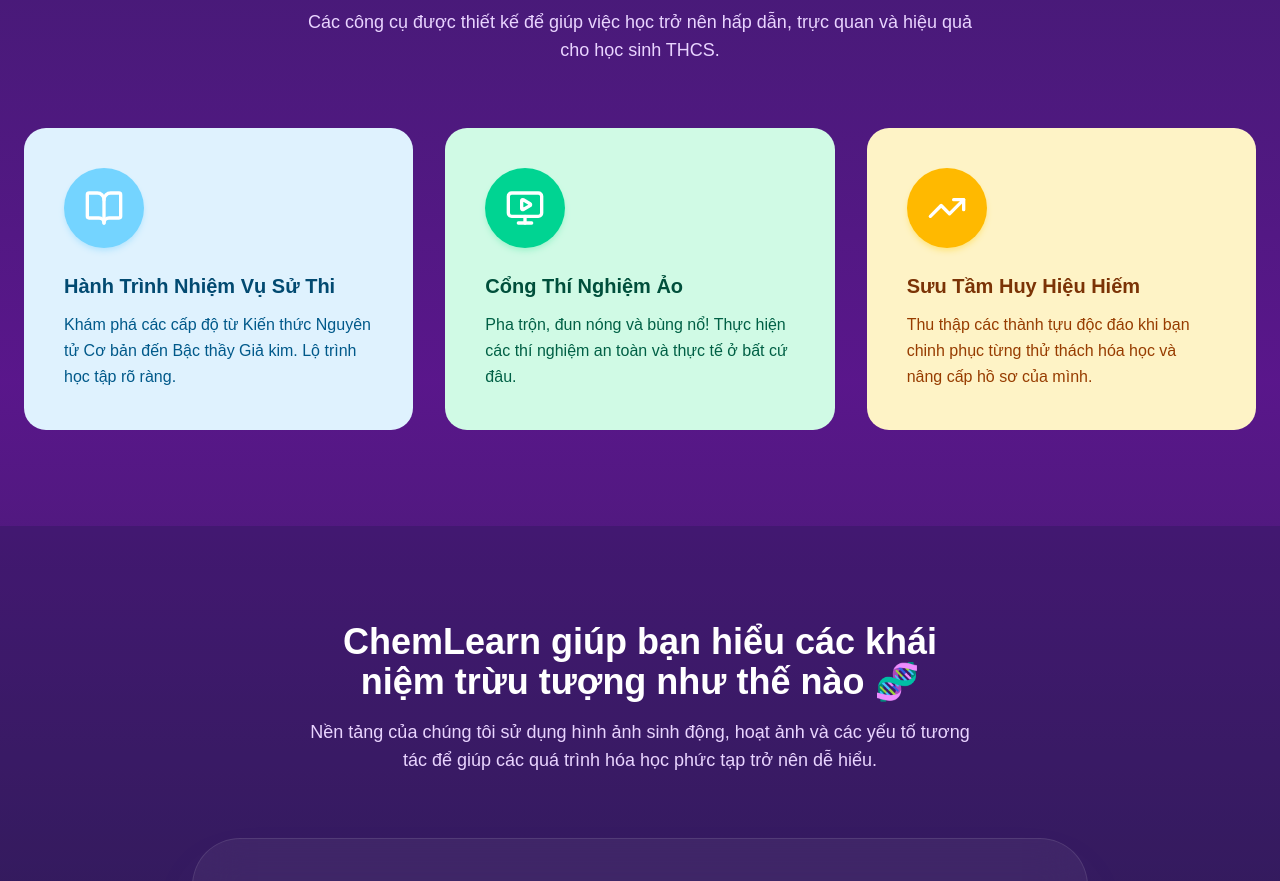
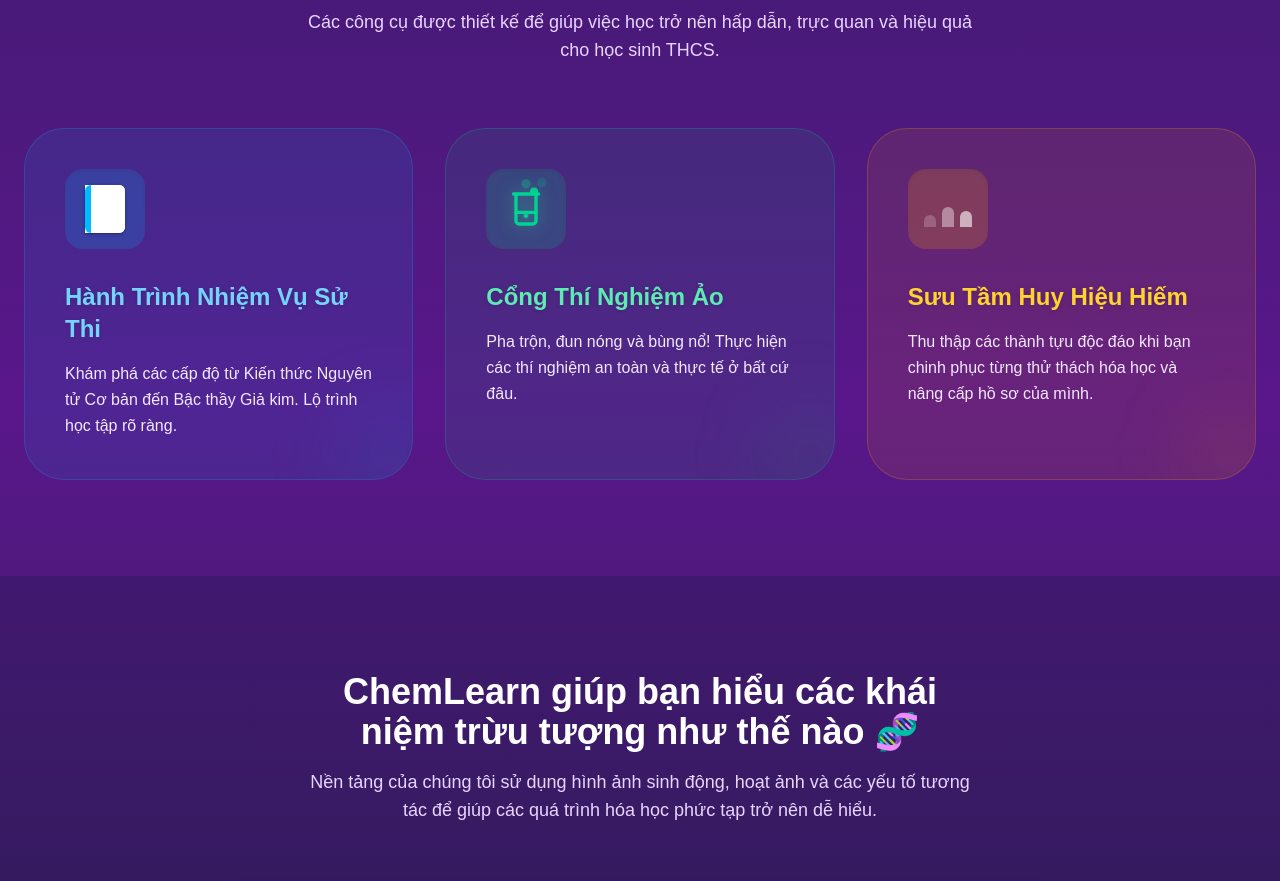
Before and after one commit to PhuNguyen12345/ChemLearn-FE, a React (Vite) app: page / in a window 1280 px wide. Shown: the part 1000-1881 px from the top of the page. Built offline with nearby package versions, Linux system fonts and the light colour scheme.

Commit message:
Refined background and cards.

```diff
--- a/src/pages/LandingPage.jsx
+++ b/src/pages/LandingPage.jsx
@@ -22,6 +22,22 @@
 import useLanguageStore from '../stores/useLanguageStore';
 import { translations } from '../lib/translations';
 
+const featureStyles = `
+@keyframes bubble-rise {
+  0% { transform: translateY(0) scale(0.5); opacity: 0; }
+  20% { opacity: 1; }
+  80% { opacity: 1; }
+  100% { transform: translateY(-40px) scale(1.2); opacity: 0; }
+}
+@keyframes bar-grow {
+  from { height: 20%; }
+  to { height: var(--target-height); }
+}
+.perspective-1000 { perspective: 1000px; }
+.preserve-3d { transform-style: preserve-3d; }
+.backface-hidden { backface-visibility: hidden; }
+`;
+
 const LandingPage = () => {
   const { language, setLanguage } = useLanguageStore();
   const t = translations[language];
@@ -37,6 +53,7 @@
 
   return (
     <div className="min-h-screen bg-gradient-to-b from-indigo-950 via-purple-900 to-slate-900 font-sans text-white selection:bg-purple-500/30 overflow-x-hidden">
+      <style>{featureStyles}</style>
 
       {/* 1. Top Navigation */}
       <nav className="fixed top-0 left-0 right-0 z-50 bg-indigo-950/50 backdrop-blur-md border-b border-white/10 shadow-lg">
@@ -209,37 +226,69 @@
             </div>
 
             <div className="grid md:grid-cols-3 gap-8">
-              {/* Feature 1 — Curriculum */}
-              <div className="bg-sky-100 text-sky-900 rounded-3xl p-10 hover:shadow-xl hover:shadow-sky-200/60 hover:-translate-y-2 transition-all duration-300">
-                <div className="w-20 h-20 rounded-full bg-sky-300 flex items-center justify-center mb-6 shadow-md shadow-sky-200">
-                  <BookOpen className="w-10 h-10 text-white" />
+              {/* Feature 1 — Curriculum (Flipping Pages) */}
+              <div className="group relative bg-sky-500/10 border border-sky-400/20 text-white rounded-[2.5rem] p-10 hover:shadow-2xl hover:shadow-sky-500/20 hover:-translate-y-2 transition-all duration-500 overflow-hidden">
+                <div className="w-20 h-20 rounded-2xl bg-sky-500/20 flex items-center justify-center mb-8 shadow-inner perspective-1000">
+                  <div className="relative w-10 h-12 preserve-3d transition-transform duration-700 group-hover:rotate-y-[-30deg]">
+                    {/* Spine */}
+                    <div className="absolute left-0 top-0 bottom-0 w-1.5 bg-sky-400 rounded-l-sm z-30 shadow-sm" />
+                    {/* Pages */}
+                    <div className="absolute inset-0 bg-white rounded-r-sm origin-left transition-transform duration-500 group-hover:rotate-y-[-140deg] z-20 shadow-sm" />
+                    <div className="absolute inset-0 bg-sky-100 rounded-r-sm origin-left transition-transform duration-700 group-hover:rotate-y-[-110deg] z-10 shadow-sm" />
+                    <div className="absolute inset-0 bg-sky-200 rounded-r-sm origin-left transition-transform duration-300 group-hover:rotate-y-[-80deg] z-0 shadow-sm" />
+                    {/* Back cover */}
+                    <div className="absolute inset-0 bg-sky-600 rounded-r-sm" />
+                  </div>
                 </div>
-                <h3 className="text-xl font-extrabold mb-3">{t.features.curriculumTitle}</h3>
-                <p className="leading-relaxed text-sky-800">
+                <h3 className="text-2xl font-black mb-4 text-sky-300 drop-shadow-sm">{t.features.curriculumTitle}</h3>
+                <p className="leading-relaxed text-purple-100 font-medium">
                   {t.features.curriculumDesc}
                 </p>
+                {/* Decorative blob */}
+                <div className="absolute -bottom-6 -right-6 w-24 h-24 bg-sky-500/10 rounded-full blur-2xl group-hover:bg-sky-500/20 transition-colors" />
               </div>
 
-              {/* Feature 2 — Simulations */}
-              <div className="bg-emerald-100 text-emerald-900 rounded-3xl p-10 hover:shadow-xl hover:shadow-emerald-200/60 hover:-translate-y-2 transition-all duration-300">
-                <div className="w-20 h-20 rounded-full bg-emerald-400 flex items-center justify-center mb-6 shadow-md shadow-emerald-200">
-                  <MonitorPlay className="w-10 h-10 text-white" />
+              {/* Feature 2 — Simulations (Tipping Beaker & Bubbles) */}
+              <div className="group relative bg-emerald-500/10 border border-emerald-400/20 text-white rounded-[2.5rem] p-10 hover:shadow-2xl hover:shadow-emerald-500/20 hover:-translate-y-2 transition-all duration-500 overflow-hidden">
+                <div className="w-20 h-20 rounded-2xl bg-emerald-500/20 flex items-center justify-center mb-8 shadow-inner relative">
+                  <div className="relative z-10 transition-transform duration-500 group-hover:-rotate-[25deg] group-hover:-translate-x-1 group-hover:scale-110">
+                    <Beaker className="w-10 h-10 text-emerald-400 drop-shadow-[0_0_8px_rgba(52,211,153,0.5)]" />
+                  </div>
+                  {/* Bubbles */}
+                  {[...Array(5)].map((_, i) => (
+                    <div
+                      key={i}
+                      className="absolute bottom-6 left-1/2 w-2 h-2 bg-emerald-400 rounded-full opacity-0 pointer-events-none group-hover:opacity-100"
+                      style={{
+                        animation: `bubble-rise ${1 + i * 0.4}s ease-in infinite`,
+                        animationDelay: `${i * 0.3}s`,
+                        left: `${45 + (i % 3) * 10}%`
+                      }}
+                    />
+                  ))}
                 </div>
-                <h3 className="text-xl font-extrabold mb-3">{t.features.simulationsTitle}</h3>
-                <p className="leading-relaxed text-emerald-800">
+                <h3 className="text-2xl font-black mb-4 text-emerald-300 drop-shadow-sm">{t.features.simulationsTitle}</h3>
+                <p className="leading-relaxed text-purple-100 font-medium">
                   {t.features.simulationsDesc}
                 </p>
+                <div className="absolute -bottom-6 -right-6 w-24 h-24 bg-emerald-500/10 rounded-full blur-2xl group-hover:bg-emerald-500/20 transition-colors" />
               </div>
 
-              {/* Feature 3 — Progress */}
-              <div className="bg-amber-100 text-amber-900 rounded-3xl p-10 hover:shadow-xl hover:shadow-amber-200/60 hover:-translate-y-2 transition-all duration-300">
-                <div className="w-20 h-20 rounded-full bg-amber-400 flex items-center justify-center mb-6 shadow-md shadow-amber-200">
-                  <TrendingUp className="w-10 h-10 text-white" />
+              {/* Feature 3 — Progress (Growing Bars & Arrow) */}
+              <div className="group relative bg-amber-500/10 border border-amber-400/20 text-white rounded-[2.5rem] p-10 hover:shadow-2xl hover:shadow-amber-500/20 hover:-translate-y-2 transition-all duration-500 overflow-hidden">
+                <div className="w-20 h-20 rounded-2xl bg-amber-500/20 flex items-center justify-center mb-8 shadow-inner relative overflow-hidden">
+                  <div className="flex items-end gap-1.5 h-10 mb-1 z-10 transition-transform group-hover:scale-110">
+                    <div className="w-3 bg-white/20 rounded-t-sm transition-all duration-500 group-hover:h-8 group-hover:bg-amber-300" style={{ height: '30%' }} />
+                    <div className="w-3 bg-white/40 rounded-t-sm transition-all duration-700 group-hover:h-12 group-hover:bg-amber-400" style={{ height: '50%' }} />
+                    <div className="w-3 bg-white/60 rounded-t-sm transition-all duration-300 group-hover:h-6 group-hover:bg-amber-200" style={{ height: '40%' }} />
+                  </div>
+                  <TrendingUp className="absolute top-4 right-4 w-5 h-5 text-amber-300 opacity-0 group-hover:opacity-100 group-hover:translate-x-1 group-hover:-translate-y-1 transition-all duration-500 drop-shadow-[0_0_8px_rgba(251,191,36,0.6)]" />
                 </div>
-                <h3 className="text-xl font-extrabold mb-3">{t.features.progressTitle}</h3>
-                <p className="leading-relaxed text-amber-800">
+                <h3 className="text-2xl font-black mb-4 text-amber-300 drop-shadow-sm">{t.features.progressTitle}</h3>
+                <p className="leading-relaxed text-purple-100 font-medium">
                   {t.features.progressDesc}
                 </p>
+                <div className="absolute -bottom-6 -right-6 w-24 h-24 bg-amber-500/10 rounded-full blur-2xl group-hover:bg-amber-500/20 transition-colors" />
               </div>
             </div>
           </div>
```
